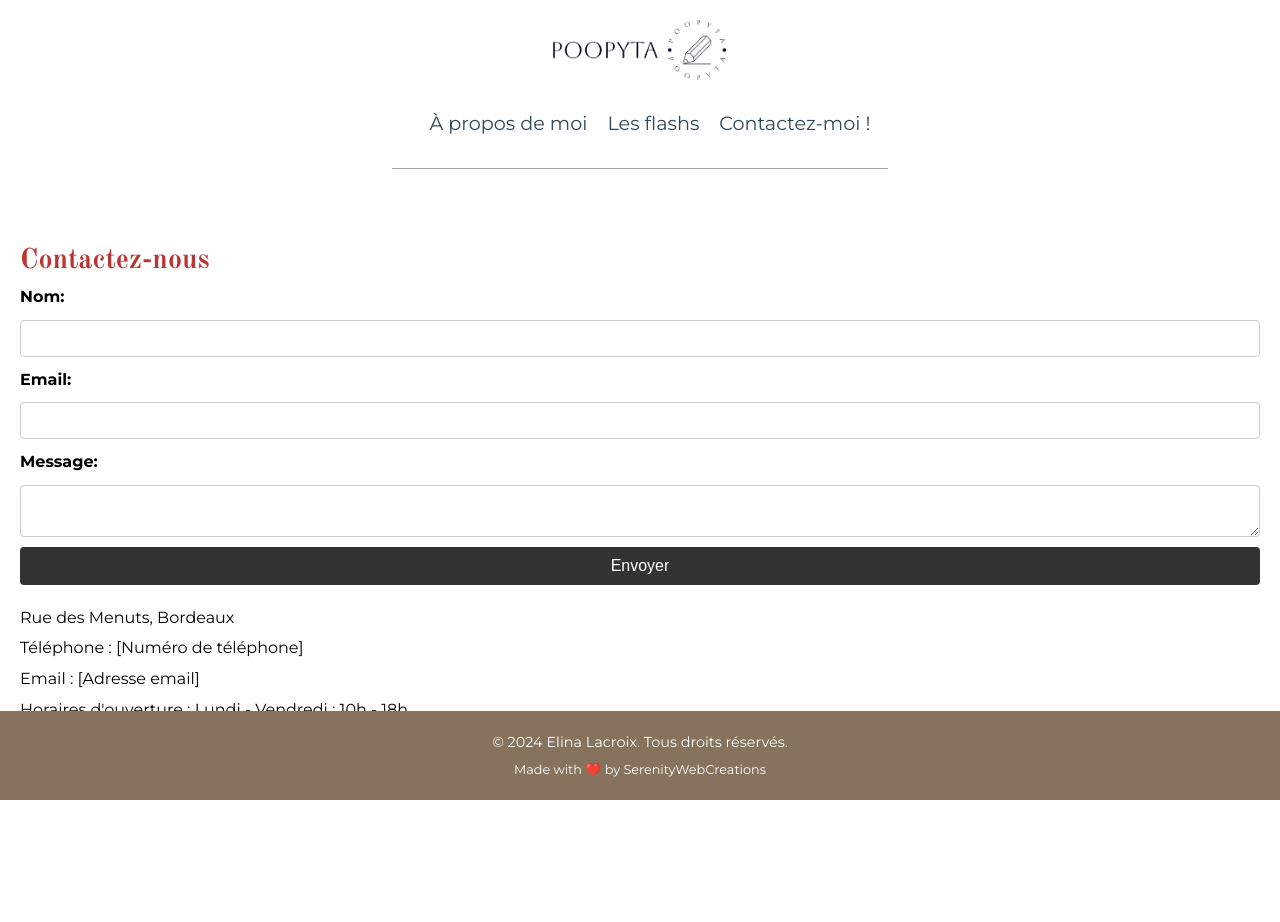
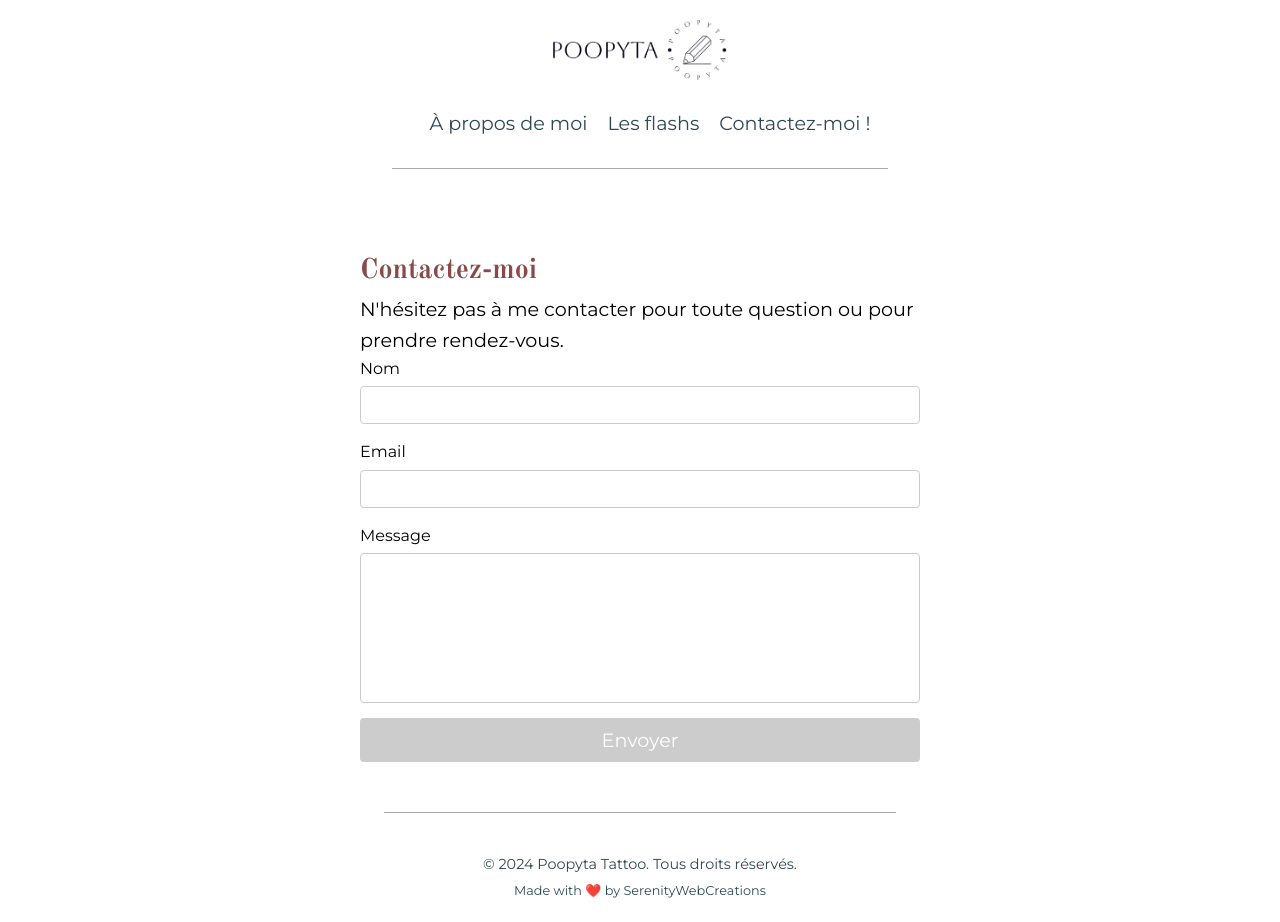
Before and after one commit to ClaireVannier/Poopyta, an Angular app: page /contact in a window 1280 px wide. Before the commit the page ends 807 px from the top, so only its background shows below. Built offline with nearby package versions, Linux system fonts and the light colour scheme.

Commit message:
finish structure of website

```diff
--- a/src/app/app.component.html
+++ b/src/app/app.component.html
@@ -1,6 +1,9 @@
 <!-- src/app/app.component.html -->
-<app-header></app-header>
-<main>
-  <router-outlet></router-outlet>
-</main>
-<app-footer></app-footer>
+<div class="content">
+  <app-header></app-header>
+  <main>
+    <router-outlet></router-outlet>
+  </main>
+  <div class="separate-ligne"></div> <!-- Ligne de séparation -->
+  <app-footer></app-footer>
+</div>
--- a/src/app/app.component.scss
+++ b/src/app/app.component.scss
@@ -1,4 +1,17 @@
-// src/app/app.component.scss
+/* src/app/app.component.scss */
+.content {
+  display: flex;
+  flex-direction: column;
+  min-height: 100vh;
+}
+
 main {
-    padding-bottom: 60px; // Pour éviter que le contenu soit caché derrière le footer
-  }
+  flex: 1; /* Prendre tout l'espace disponible sauf celui réservé pour le header et le footer */
+}
+
+.separate-ligne {
+  width: 40%;
+  height: 1px;
+  background-color: darkgrey;
+  margin: 20px auto; /* Ajout de marge pour espacer */
+}
--- a/src/app/components/contact/contact.component.html
+++ b/src/app/components/contact/contact.component.html
@@ -1,19 +1,20 @@
 <!-- src/app/contact/contact.component.html -->
 <div class="contact">
-  <h2>Contactez-nous</h2>
-  <form>
-    <label for="name">Nom:</label>
-    <input type="text" id="name" name="name">
-    <label for="email">Email:</label>
-    <input type="email" id="email" name="email">
-    <label for="message">Message:</label>
-    <textarea id="message" name="message"></textarea>
-    <button type="submit">Envoyer</button>
+  <h2>Contactez-moi</h2>
+  <p>N'hésitez pas à me contacter pour toute question ou pour prendre rendez-vous.</p>
+  <form (ngSubmit)="onSubmit()" #contactForm="ngForm">
+    <div class="form-group">
+      <label for="name">Nom</label>
+      <input type="text" id="name" name="name" ngModel required>
+    </div>
+    <div class="form-group">
+      <label for="email">Email</label>
+      <input type="email" id="email" name="email" ngModel required>
+    </div>
+    <div class="form-group">
+      <label for="message">Message</label>
+      <textarea id="message" name="message" ngModel required></textarea>
+    </div>
+    <button type="submit" [disabled]="!contactForm.form.valid">Envoyer</button>
   </form>
-  <div class="contact-info">
-    <p>Rue des Menuts, Bordeaux</p>
-    <p>Téléphone : [Numéro de téléphone]</p>
-    <p>Email : [Adresse email]</p>
-    <p>Horaires d'ouverture : Lundi - Vendredi : 10h - 18h</p>
-  </div>
 </div>
--- a/src/app/components/contact/contact.component.scss
+++ b/src/app/components/contact/contact.component.scss
@@ -1,39 +1,69 @@
 /* src/app/contact/contact.component.scss */
 .contact {
-  padding: 20px;
+  padding: 30px 20px;
+  width: 600px;
+  margin: auto;
+
   h2 {
     font-family: 'Old Standard TT', serif;
-    color: #b33;
+    color: #884B49;
   }
+
+  p {
+    font-family: 'Montserrat', sans-serif;
+    font-size: 1.2em;
+  }
+
   form {
     display: flex;
     flex-direction: column;
-    gap: 10px;
+    gap: 15px;
+
+    .form-group {
+      display: flex;
+      flex-direction: column;
+
       label {
-      font-weight: bold;
+        font-family: 'Montserrat', sans-serif;
+        margin-bottom: 5px;
       }
+
       input, textarea {
+        align-content: baseline;
         padding: 10px;
         border: 1px solid #ccc;
         border-radius: 4px;
+        font-family: 'Montserrat', sans-serif;
+        resize: none;
       }
+
+      textarea {
+        padding: 10px;
+        height: 150px; /* Ajustez la hauteur selon vos besoins */
+        vertical-align: top; /* Aligner le texte en haut */
+        overflow: auto; /* Ajouter le défilement */
+      }
+    }
+
     button {
       padding: 10px 20px;
-      background-color: #333;
-      color: white;
+      font-family: 'Montserrat', sans-serif;
+      font-size: 1.2em;
+      color: #fff;
+      background-color: #884B49;
       border: none;
       border-radius: 4px;
       cursor: pointer;
-      font-size: 1em;
-      &:hover {
-        background-color: #555;
+      transition: background-color 0.3s;
+
+      &:disabled {
+        background-color: #ccc;
+        cursor: not-allowed;
+      }
+
+      &:hover:not(:disabled) {
+        background-color: #b33;
       }
     }
   }
-  .contact-info {
-    margin-top: 20px;
-    p {
-      margin: 5px 0;
 }
-  }
-}
--- a/src/app/components/contact/contact.component.ts
+++ b/src/app/components/contact/contact.component.ts
@@ -1,12 +1,18 @@
+// src/app/contact/contact.component.ts
+import { CommonModule } from '@angular/common';
 import { Component } from '@angular/core';
+import { FormsModule } from '@angular/forms';
 
 @Component({
   selector: 'app-contact',
   standalone: true,
-  imports: [],
+  imports: [FormsModule],
   templateUrl: './contact.component.html',
-  styleUrl: './contact.component.scss'
+  styleUrls: ['./contact.component.scss']
 })
 export class ContactComponent {
 
+  onSubmit() {
+    alert('Message envoyé!');
+  }
 }
--- a/src/app/components/footer/footer.component.html
+++ b/src/app/components/footer/footer.component.html
@@ -1,5 +1,6 @@
 <!-- src/app/footer/footer.component.html -->
+<div class="separate-ligne"></div>
 <footer>
-    <p>&copy; 2024 Elina Lacroix. Tous droits réservés.</p>
-    <p>Made with ❤️ by SerenityWebCreations</p>
-  </footer>
+  <p>&copy; 2024 Poopyta Tattoo. Tous droits réservés.</p>
+  <p>Made with ❤️ by SerenityWebCreations</p>
+</footer>
--- a/src/app/components/footer/footer.component.scss
+++ b/src/app/components/footer/footer.component.scss
@@ -1,11 +1,17 @@
+/* src/app/footer/footer.component.scss */
 footer {
-  background-color: #86725D;
-  color: white;
+  color: #2F4858;
   text-align: center;
   padding: 20px 0;
-  position: fixed;
   width: 100%;
   bottom: 0;
+
+  .separate-ligne {
+    width: 40%;
+    height: 1px;
+    background-color: darkgrey;
+    margin: 20px auto; /* Ajout de marge pour espacer */
+  }
 
   p {
     margin: 0;
```
Lines whose indentation alone changed are shown as unchanged.
